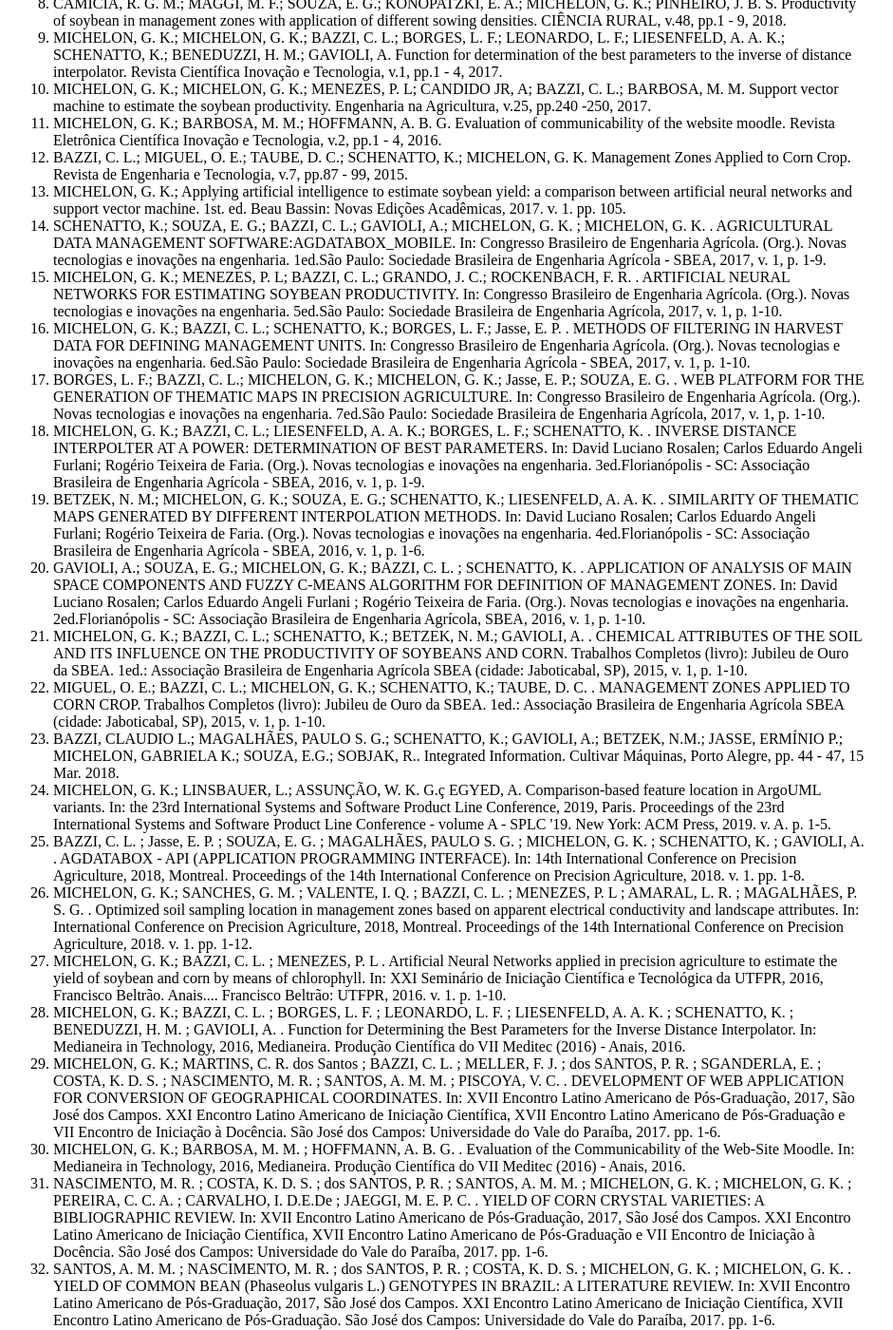
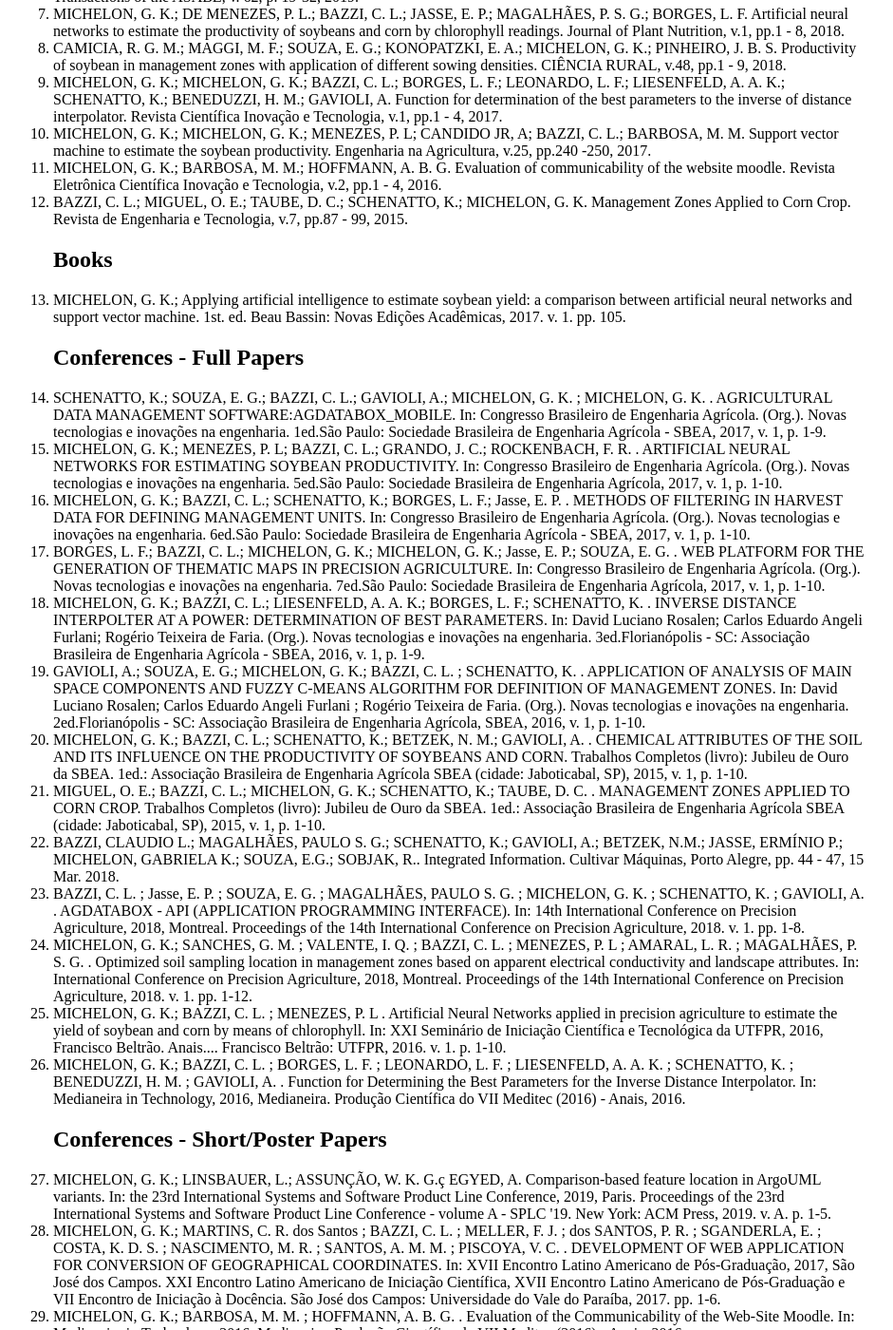
Before and after one commit to GabrielaMichelon/gabrielamichelon.github.io, a Jekyll site: the page built from publications/index.html, in a window 1280 px wide and 1400 px high, scrolled down 526 px. Shown: the whole window at 95% size, without its empty margins (176-1117 px from the left). Built offline with Jekyll 4.4.1, drawn with Linux system fonts in a browser that asks for light colours; some of the changed text lies outside the part shown.

Commit message:
Update index.html

```diff
--- a/publications/index.html
+++ b/publications/index.html
@@ -16,22 +17,27 @@
 	<li>MICHELON, G. K.; MICHELON, G. K.; MENEZES, P. L; CANDIDO JR, A; BAZZI, C. L.; BARBOSA, M. M. Support vector machine to estimate the soybean productivity. Engenharia na Agricultura, v.25, pp.240 -250, 2017.</li>
 	<li>MICHELON, G. K.; BARBOSA, M. M.; HOFFMANN, A. B. G. Evaluation of communicability of the website moodle. Revista Eletrônica Científica Inovação e Tecnologia, v.2, pp.1 - 4, 2016.</li>
 	<li>BAZZI, C. L.; MIGUEL, O. E.; TAUBE, D. C.; SCHENATTO, K.; MICHELON, G. K. Management Zones Applied to Corn Crop. Revista de Engenharia e Tecnologia, v.7, pp.87 - 99, 2015.</li>
+
+	<h2>Books</h2>
 	<li>MICHELON, G. K.; Applying artificial intelligence to estimate soybean yield: a comparison between artificial neural networks and support vector machine. 1st. ed. Beau Bassin: Novas Edições Acadêmicas, 2017. v. 1. pp. 105.</li>
+
+	<h2>Conferences - Full Papers</h2>
 	<li>SCHENATTO, K.; SOUZA, E. G.; BAZZI, C. L.; GAVIOLI, A.; MICHELON, G. K. ; MICHELON, G. K. . AGRICULTURAL DATA MANAGEMENT SOFTWARE:AGDATABOX_MOBILE. In: Congresso Brasileiro de Engenharia Agrícola. (Org.). Novas tecnologias e inovações na engenharia. 1ed.São Paulo: Sociedade Brasileira de Engenharia Agrícola - SBEA, 2017, v. 1, p. 1-9. </li>
 	<li>MICHELON, G. K.; MENEZES, P. L; BAZZI, C. L.; GRANDO, J. C.; ROCKENBACH, F. R. . ARTIFICIAL NEURAL NETWORKS FOR ESTIMATING SOYBEAN PRODUCTIVITY. In: Congresso Brasileiro de Engenharia Agrícola. (Org.). Novas tecnologias e inovações na engenharia. 5ed.São Paulo: Sociedade Brasileira de Engenharia Agrícola, 2017, v. 1, p. 1-10. </li>
 	<li>MICHELON, G. K.; BAZZI, C. L.; SCHENATTO, K.; BORGES, L. F.; Jasse, E. P. . METHODS OF FILTERING IN HARVEST DATA FOR DEFINING MANAGEMENT UNITS. In: Congresso Brasileiro de Engenharia Agrícola. (Org.). Novas tecnologias e inovações na engenharia. 6ed.São Paulo: Sociedade Brasileira de Engenharia Agrícola - SBEA, 2017, v. 1, p. 1-10.</li>
 	<li>BORGES, L. F.; BAZZI, C. L.; MICHELON, G. K.; MICHELON, G. K.; Jasse, E. P.; SOUZA, E. G. . WEB PLATFORM FOR THE GENERATION OF THEMATIC MAPS IN PRECISION AGRICULTURE. In: Congresso Brasileiro de Engenharia Agrícola. (Org.). Novas tecnologias e inovações na engenharia. 7ed.São Paulo: Sociedade Brasileira de Engenharia Agrícola, 2017, v. 1, p. 1-10.</li>
 	<li>MICHELON, G. K.; BAZZI, C. L.; LIESENFELD, A. A. K.; BORGES, L. F.; SCHENATTO, K. . INVERSE DISTANCE INTERPOLTER AT A POWER: DETERMINATION OF BEST PARAMETERS. In: David Luciano Rosalen; Carlos Eduardo Angeli Furlani; Rogério Teixeira de Faria. (Org.). Novas tecnologias e inovações na engenharia. 3ed.Florianópolis - SC: Associação Brasileira de Engenharia Agrícola - SBEA, 2016, v. 1, p. 1-9. </li>
-						<li>BETZEK, N. M.; MICHELON, G. K.; SOUZA, E. G.; SCHENATTO, K.; LIESENFELD, A. A. K. . SIMILARITY OF THEMATIC MAPS GENERATED BY DIFFERENT INTERPOLATION METHODS. In: David Luciano Rosalen; Carlos Eduardo Angeli Furlani; Rogério Teixeira de Faria. (Org.). Novas tecnologias e inovações na engenharia. 4ed.Florianópolis - SC: Associação Brasileira de Engenharia Agrícola - SBEA, 2016, v. 1, p. 1-6. </li>
 	<li>GAVIOLI, A.; SOUZA, E. G.; MICHELON, G. K.; BAZZI, C. L. ; SCHENATTO, K. . APPLICATION OF ANALYSIS OF MAIN SPACE COMPONENTS AND FUZZY C-MEANS ALGORITHM FOR DEFINITION OF MANAGEMENT ZONES. In: David Luciano Rosalen; Carlos Eduardo Angeli Furlani ; Rogério Teixeira de Faria. (Org.). Novas tecnologias e inovações na engenharia. 2ed.Florianópolis - SC: Associação Brasileira de Engenharia Agrícola, SBEA, 2016, v. 1, p. 1-10. </li>
 	<li>MICHELON, G. K.; BAZZI, C. L.; SCHENATTO, K.; BETZEK, N. M.; GAVIOLI, A. . CHEMICAL ATTRIBUTES OF THE SOIL AND ITS INFLUENCE ON THE PRODUCTIVITY OF SOYBEANS AND CORN. Trabalhos Completos (livro): Jubileu de Ouro da SBEA. 1ed.: Associação Brasileira de Engenharia Agrícola SBEA (cidade: Jaboticabal, SP), 2015, v. 1, p. 1-10. </li>
 	<li>MIGUEL, O. E.; BAZZI, C. L.; MICHELON, G. K.; SCHENATTO, K.; TAUBE, D. C. . MANAGEMENT ZONES APPLIED TO CORN CROP. Trabalhos Completos (livro): Jubileu de Ouro da SBEA. 1ed.: Associação Brasileira de Engenharia Agrícola SBEA (cidade: Jaboticabal, SP), 2015, v. 1, p. 1-10. </li>
 	<li>BAZZI, CLAUDIO L.; MAGALHÃES, PAULO S. G.; SCHENATTO, K.; GAVIOLI, A.; BETZEK, N.M.; JASSE, ERMÍNIO P.; MICHELON, GABRIELA K.; SOUZA, E.G.; SOBJAK, R.. Integrated Information. Cultivar Máquinas, Porto Alegre, pp. 44 - 47, 15 Mar. 2018. </li>
-						<li>MICHELON, G. K.; LINSBAUER, L.; ASSUNÇÃO, W. K. G.ç EGYED, A. Comparison-based feature location in ArgoUML variants. In: the 23rd International Systems and Software Product Line Conference, 2019, Paris. Proceedings of the 23rd International Systems and Software Product Line Conference - volume A - SPLC '19. New York: ACM Press, 2019. v. A. p. 1-5. </li>
 	<li>BAZZI, C. L. ; Jasse, E. P. ; SOUZA, E. G. ; MAGALHÃES, PAULO S. G. ; MICHELON, G. K. ; SCHENATTO, K. ; GAVIOLI, A. . AGDATABOX - API (APPLICATION PROGRAMMING INTERFACE). In: 14th International Conference on Precision Agriculture, 2018, Montreal. Proceedings of the 14th International Conference on Precision Agriculture, 2018. v. 1. pp. 1-8. </li>
 	<li>MICHELON, G. K.; SANCHES, G. M. ; VALENTE, I. Q. ; BAZZI, C. L. ; MENEZES, P. L ; AMARAL, L. R. ; MAGALHÃES, P. S. G. . Optimized soil sampling location in management zones based on apparent electrical conductivity and landscape attributes. In: International Conference on Precision Agriculture, 2018, Montreal. Proceedings of the 14th International Conference on Precision Agriculture, 2018. v. 1. pp. 1-12. </li>
 	<li>MICHELON, G. K.; BAZZI, C. L. ; MENEZES, P. L . Artificial Neural Networks applied in precision agriculture to estimate the yield of soybean and corn by means of chlorophyll. In: XXI Seminário de Iniciação Científica e Tecnológica da UTFPR, 2016, Francisco Beltrão. Anais.... Francisco Beltrão: UTFPR, 2016. v. 1. p. 1-10. </li>
 	<li>MICHELON, G. K.; BAZZI, C. L. ; BORGES, L. F. ; LEONARDO, L. F. ; LIESENFELD, A. A. K. ; SCHENATTO, K. ; BENEDUZZI, H. M. ; GAVIOLI, A. . Function for Determining the Best Parameters for the Inverse Distance Interpolator. In: Medianeira in Technology, 2016, Medianeira. Produção Científica do VII Meditec (2016) - Anais, 2016. </li>
+
+	<h2>Conferences -  Short/Poster Papers</h2>
+	<li>MICHELON, G. K.; LINSBAUER, L.; ASSUNÇÃO, W. K. G.ç EGYED, A. Comparison-based feature location in ArgoUML variants. In: the 23rd International Systems and Software Product Line Conference, 2019, Paris. Proceedings of the 23rd International Systems and Software Product Line Conference - volume A - SPLC '19. New York: ACM Press, 2019. v. A. p. 1-5. </li>
 	<li>MICHELON, G. K.; MARTINS, C. R. dos Santos ; BAZZI, C. L. ; MELLER, F. J. ; dos SANTOS, P. R. ; SGANDERLA, E. ; COSTA, K. D. S. ; NASCIMENTO, M. R. ; SANTOS, A. M. M. ; PISCOYA, V. C. . DEVELOPMENT OF WEB APPLICATION FOR CONVERSION OF GEOGRAPHICAL COORDINATES. In: XVII Encontro Latino Americano de Pós-Graduação, 2017, São José dos Campos. XXI Encontro Latino Americano de Iniciação Científica, XVII Encontro Latino Americano de Pós-Graduação e VII Encontro de Iniciação à Docência. São José dos Campos: Universidade do Vale do Paraíba, 2017. pp. 1-6. </li>
 	<li>MICHELON, G. K.; BARBOSA, M. M. ; HOFFMANN, A. B. G. . Evaluation of the Communicability of the Web-Site Moodle. In: Medianeira in Technology, 2016, Medianeira. Produção Científica do VII Meditec (2016) - Anais, 2016. </li>
 	<li>NASCIMENTO, M. R. ; COSTA, K. D. S. ; dos SANTOS, P. R. ; SANTOS, A. M. M. ; MICHELON, G. K. ; MICHELON, G. K. ; PEREIRA, C. C. A. ; CARVALHO, I. D.E.De ; JAEGGI, M. E. P. C. . YIELD OF CORN CRYSTAL VARIETIES: A BIBLIOGRAPHIC REVIEW. In: XVII Encontro Latino Americano de Pós-Graduação, 2017, São José dos Campos. XXI Encontro Latino Americano de Iniciação Científica, XVII Encontro Latino Americano de Pós-Graduação e VII Encontro de Iniciação à Docência. São José dos Campos: Universidade do Vale do Paraíba, 2017. pp. 1-6. </li>
```
Also changed, not shown: other parts of publications/index.html (+2 -0 lines). Lines whose indentation alone changed are shown as unchanged.
